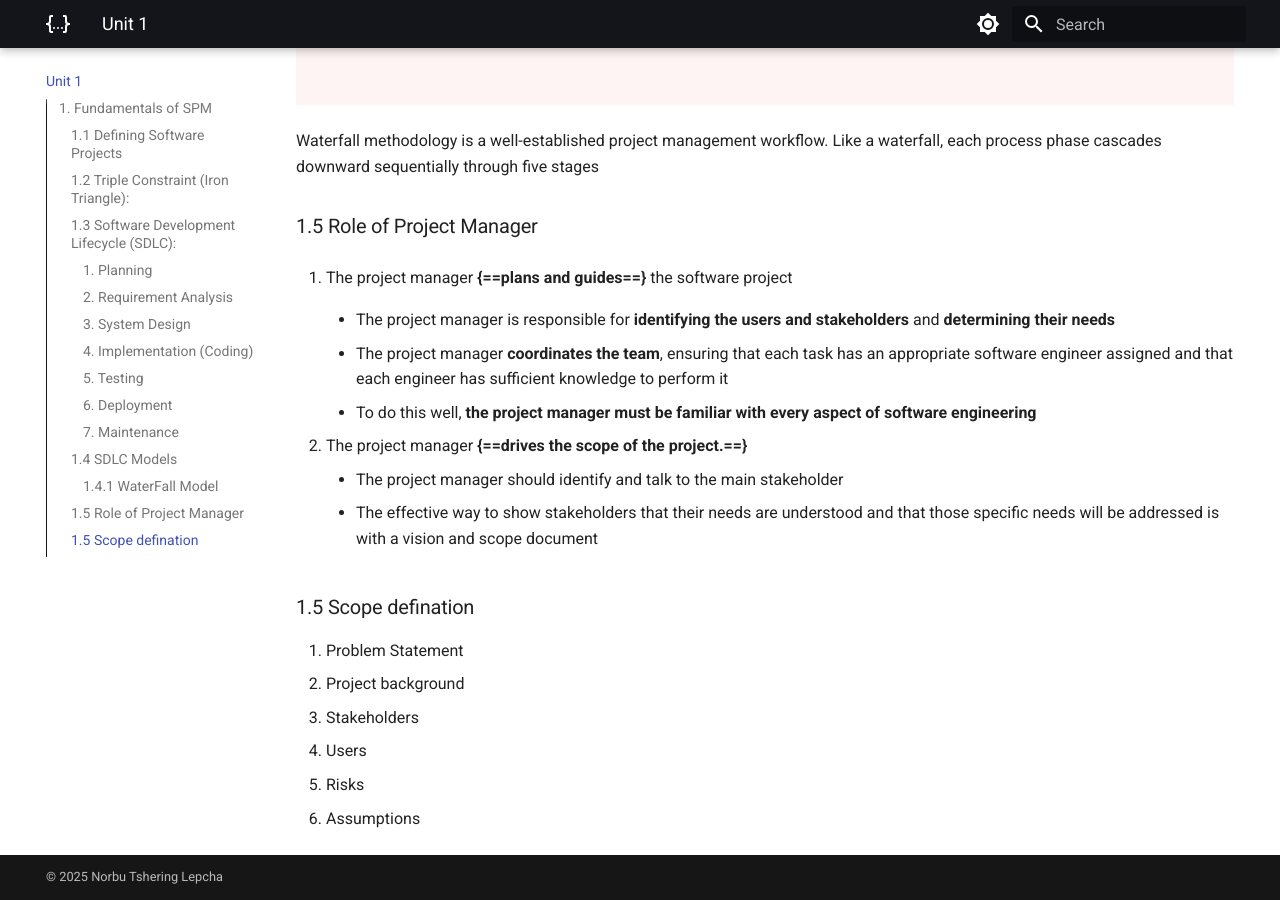
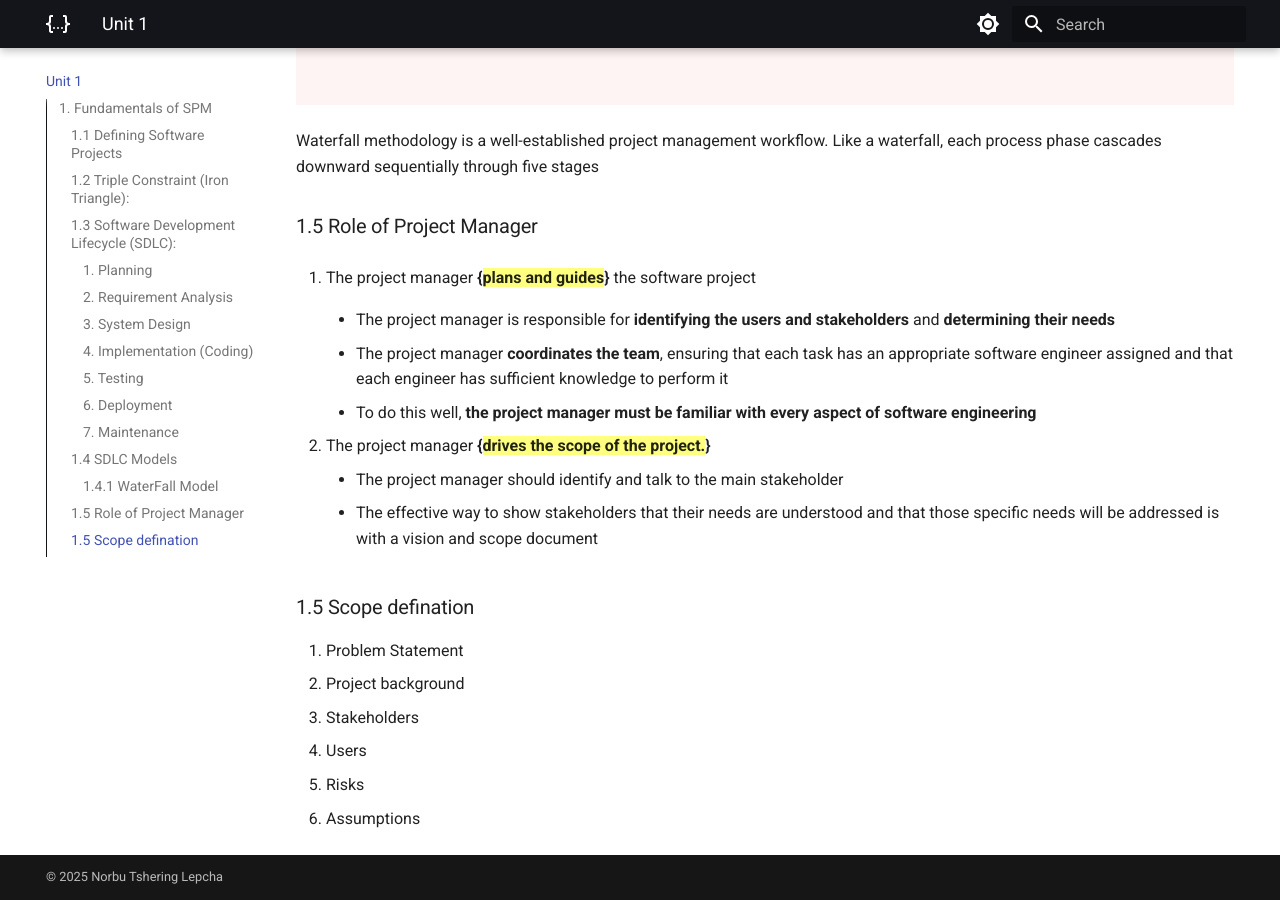
Before and after one commit to norbutlepcha25/SWE303, an MkDocs documentation site: the page built from docs/unit1.md, in a window 1280 px wide and 900 px high, scrolled down 5338 px. Built offline with MkDocs 1.6.1 and Material for MkDocs 9.7.7, drawn with Linux system fonts in a browser that asks for light colours.

Commit message:
unit13 update

```diff
--- a/mkdocs.yml
+++ b/mkdocs.yml
@@ -67,6 +67,7 @@ markdown_extensions:
   - pymdownx.blocks.caption
   - pymdownx.tilde
   - pymdownx.caret
+  - pymdownx.mark
   - pymdownx.arithmatex:
       generic: true
   - pymdownx.tabbed:
```
Also changed, not shown: 1 other file.
